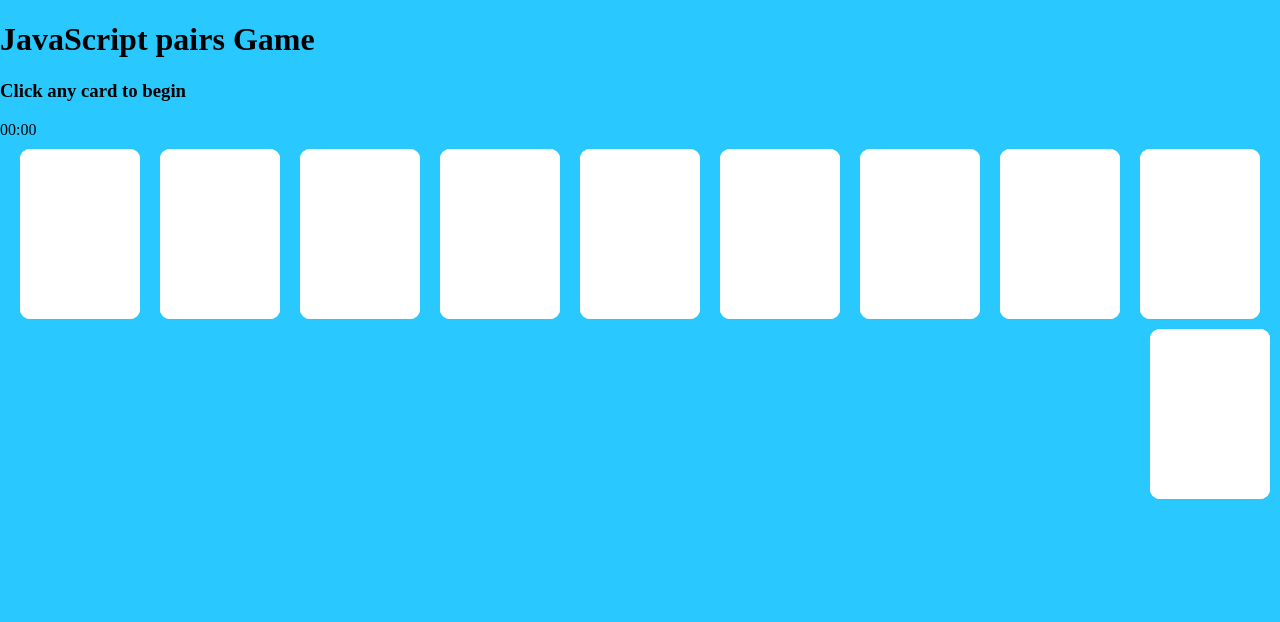
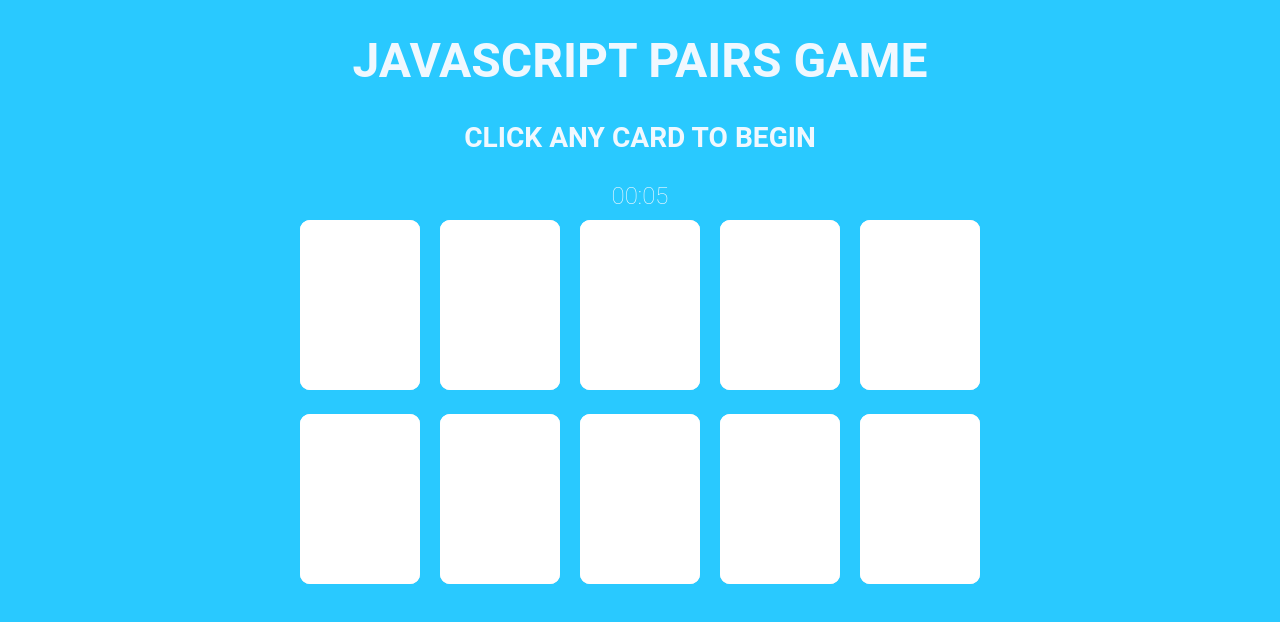
Before and after one commit to Oborsil/pair-game, a plain HTML site: page index.html in a window 1280 px wide. Drawn offline with Linux system fonts and the light colour scheme.

Commit message:
pair-game

```diff
--- a/css/main.css
+++ b/css/main.css
@@ -3,6 +3,16 @@
      padding: 0;
      box-sizing: border-box;
      background-color: rgb(41, 201, 255);
+     font-family: "HelveticaNeue-Light", "Helvetica Neue Light", "Helvetica Neue", Helvetica, Arial, "Lucida Grande", sans-serif;
+ }
+
+ .textPanel {
+     text-align: center;
+     font-family: 'Roboto', sans-serif;
+     font-weight: 60;
+     font-size: 1.5em;
+     text-transform: uppercase;
+     color: aliceblue;
  }
 
  .playing-card {
@@ -23,7 +33,11 @@
     transform-style: preserve-3d;
 
  }
- .playing-card:hover .flip-card {
+ a.visibleCard > .playing-card .flip-card {
+    transform: rotateY(-180deg);
+ }
+
+ .card-front.visible {
     transform: rotateY(-180deg);
  }
 
@@ -56,8 +70,9 @@
 }
 
 .container {
-    width: 100%;
-    display: flex;
+    width: 700px;
+    display: block;
+    margin: 0 auto;
     justify-content: center;
     align-items: center;
 }
--- a/index.html
+++ b/index.html
@@ -7,101 +7,14 @@
     <link rel="stylesheet" href="./css/main.css">
 </head>
 <body>
-    <div class="game-name">
-        <h1>JavaScript pairs Game</h1>
-        <h3>Click any card to begin</h3>
+    <div class="textPanel">
+        <div class="game-name">
+            <h1>JavaScript pairs Game</h1>
+            <h3>Click any card to begin</h3>
+        </div>
+        <div id="stopper"></div>
     </div>
-    <div id="stopper">00:00</div>
-    <div class="container">
-        <div class="playing-card">
-            <div class="flip-card">
-               <div class="card-back">
-                <img src="./pic/yellow_back.png" alt="">
-               </div>
-               <div class="card-front">
-            </div>
-            </div>
-        </div>
-        <div class="playing-card">
-            <div class="flip-card">
-               <div class="card-back">
-                <img src="./pic/red_back.png" alt="">
-               </div>
-               <div class="card-front">
-            </div>
-            </div>
-        </div>
-        <div class="playing-card">
-            <div class="flip-card">
-               <div class="card-back">
-                <img src="./pic/purple_back.png" alt="">
-               </div>
-               <div class="card-front">
-            </div>
-            </div>
-        </div>
-        <div class="playing-card">
-            <div class="flip-card">
-               <div class="card-back">
-                <img src="./pic/green_back.png" alt="">
-               </div>
-               <div class="card-front">
-            </div>
-            </div>
-        </div>
-        <div class="playing-card">
-            <div class="flip-card">
-               <div class="card-back">
-                <img src="./pic/gray_back.png" alt="">
-               </div>
-               <div class="card-front">
-            </div>
-            </div>
-        </div>
-        <div class="playing-card">
-            <div class="flip-card">
-               <div class="card-back">
-                <img src="./pic/gray_back.png" alt="">
-               </div>
-               <div class="card-front">
-            </div>
-            </div>
-        </div>
-        <div class="playing-card">
-            <div class="flip-card">
-               <div class="card-back">
-                <img src="./pic/green_back.png" alt="">
-               </div>
-               <div class="card-front">
-            </div>
-            </div>
-        </div>
-        <div class="playing-card">
-            <div class="flip-card">
-               <div class="card-back">
-                <img src="./pic/purple_back.png" alt="">
-               </div>
-               <div class="card-front">
-            </div>
-            </div>
-        </div>
-        <div class="playing-card">
-            <div class="flip-card">
-               <div class="card-back">
-                <img src="./pic/red_back.png" alt="">
-               </div>
-               <div class="card-front">
-            </div>
-            </div>
-        <div class="playing-card">
-            <div class="flip-card">
-                <div class="card-back">
-                 <img src="./pic/yellow_back.png" alt="">
-                </div>
-                 <div class="card-front">
-            </div>
-            </div>
-            </div>
+    <div class="container" id="stage">
 
     </div>
 
--- a/js/main.js
+++ b/js/main.js
@@ -0,0 +1,71 @@
+const cardArray = ["gray_back", "green_back", "purple_back", "red_back", "yellow_back"];
+let gameCardArray = cardArray.concat(cardArray);
+let visibleCards = []; //Összehasonlítandó kártyák
+let hits = [];
+//let visibleCardsCounter = 0;
+
+// Összekeverés
+gameCardArray.sort(() => Math.random() - 0.5);
+
+// Megjelenítés
+renderCards();
+
+// Stopper
+const start = new Date().getTime();
+let stopper = setInterval(function() {
+    const currentTime = new Date().getTime();
+    const distance = currentTime - start;
+    const min = Math.floor((distance % (1000 * 60 * 60)) / (1000 * 60)).toString().padStart(2, '0');
+    const sec = Math.floor((distance % (1000 * 60)) / 1000).toString().padStart(2, '0');
+    document.getElementById("stopper").innerHTML = min +":"+ sec;
+}, 1000)
+
+function renderCards() {
+    let helperContent = "";
+    gameCardArray.forEach(element => {
+        helperContent += createCard(element, hits.includes(element));
+    });
+    document.getElementById("stage").innerHTML = helperContent;
+}
+
+function createCard(img, visible) {
+    return '<a href="javascript:;" onclick="showCard(this)" cardName="' + img + '"><div class="playing-card">' +
+        '<div class="flip-card">' +
+            '<div class="card-back">' +
+                '<img src="./pic/' + img + '.png" alt="">' +
+            '</div>' +
+        '<div class="card-front ' + (visible ? "visible" : "") + '">' +
+        '</div>' +
+        '</div>' +
+    '</div></a>';
+}
+
+function showCard(event) {
+    if (!event.classList.contains("visibleCard")) {
+        if (visibleCards.length < 2) {
+            event.classList.add("visibleCard");
+            visibleCards.push(event.getAttribute("cardName"));
+        }
+        if (visibleCards.length >= 2) {
+            compareCards();
+        }
+    }
+}
+
+function compareCards() {
+    if (visibleCards[0] == visibleCards[1]) {
+        if (!hits.includes(visibleCards[0])) {
+            hits.push(visibleCards[0]);
+        }
+        visibleCards = [];
+        if (hits.length == 5) {
+            alert("Kész!!!!")
+        }
+    } else {
+        setTimeout(function(){
+            visibleCards = [];
+            renderCards();
+        }, 1000);
+    }
+
+}
```
